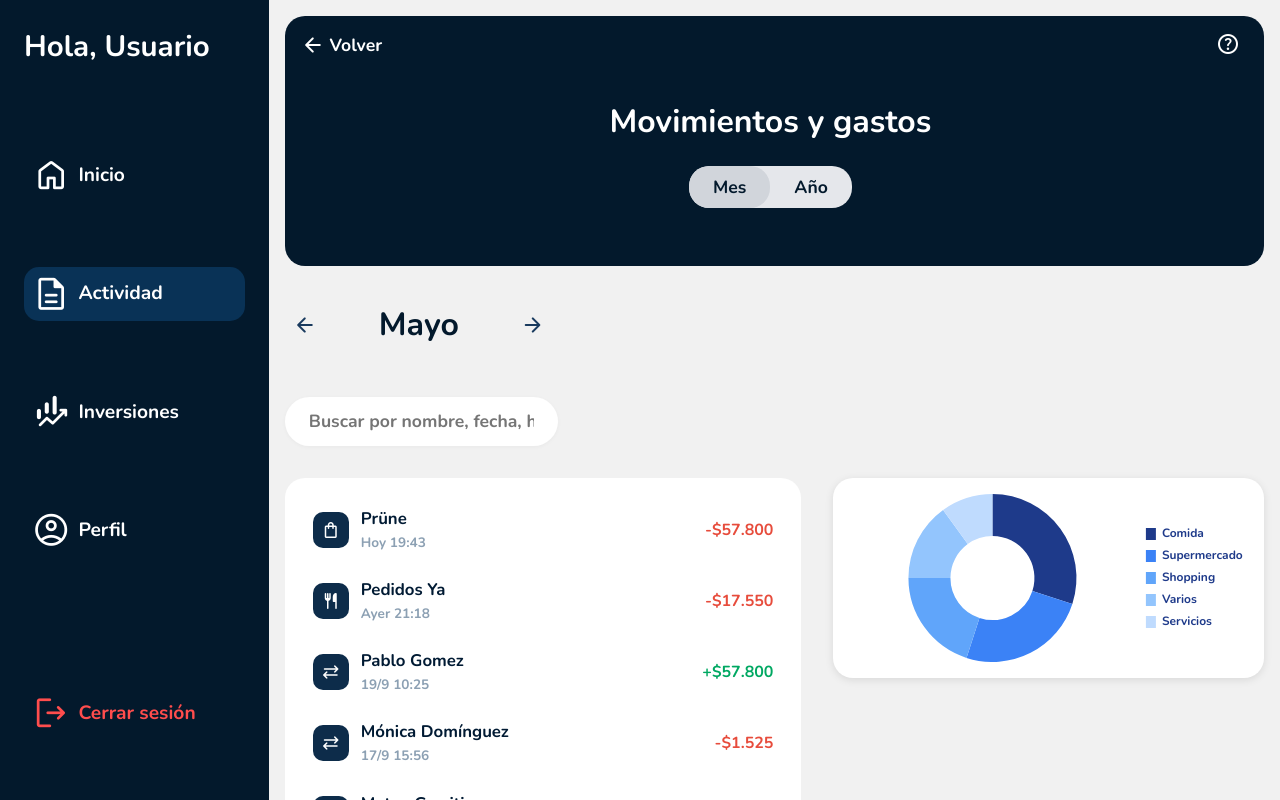
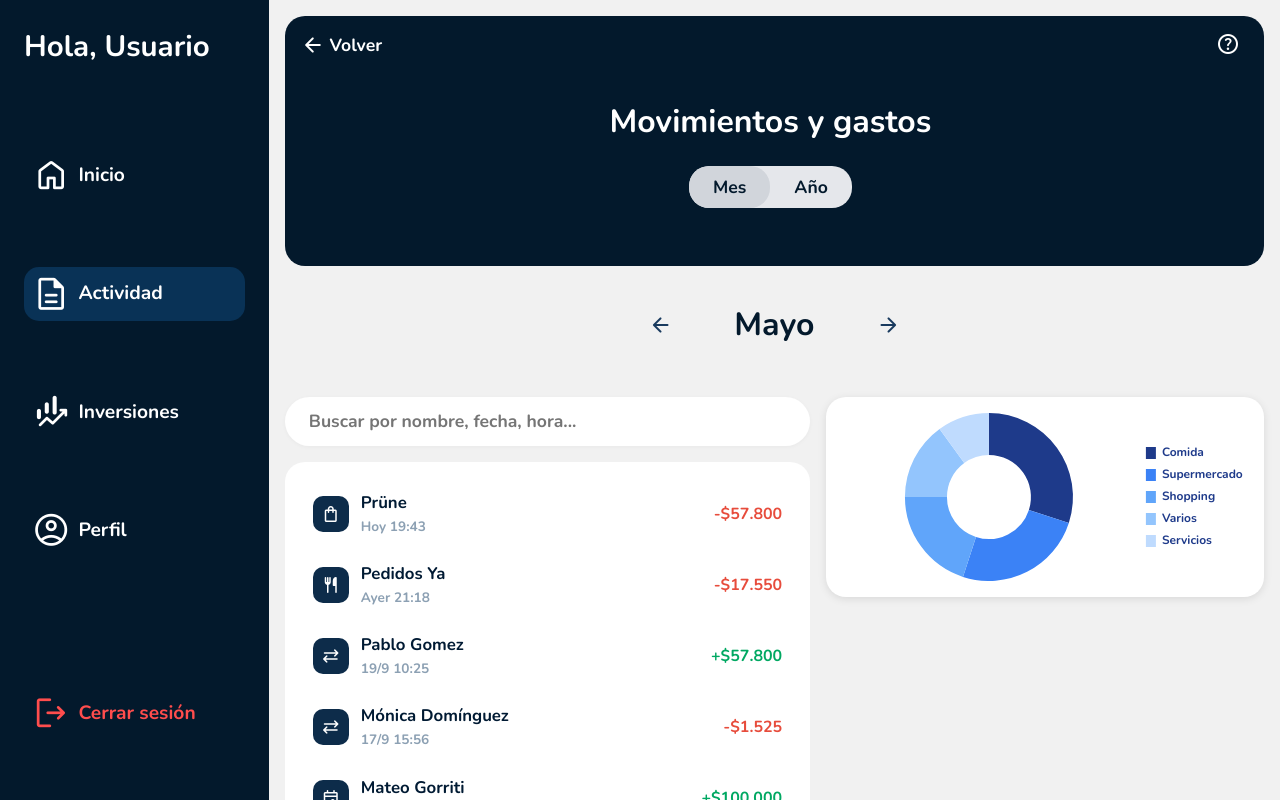
Before and after one commit to Lchiossone2004/TP_HCI, a Vue app in the folder tp-hci-g3/: page /actividad in a window 1280 px wide. Shown: the top 800 px of the page. Built offline with nearby package versions, Linux system fonts and the light colour scheme.

Commit message:
Update MovementsAndSpendings.vue

```diff
--- a/tp-hci-g3/src/pages/MovementsAndSpendings.vue
+++ b/tp-hci-g3/src/pages/MovementsAndSpendings.vue
@@ -39,17 +39,16 @@
           </button>
         </template>
       </div>
-      <!-- Buscador (opcional, si lo quieres como en la imagen) -->
-      <div class="search-row">
-        <input
-          v-model="search"
-          class="search-input"
-          placeholder="Buscar por nombre, fecha, hora..."
-        />
-      </div>
       <!-- Sección de actividades y gráfico -->
       <div class="bottom-section">
         <div class="activity-col">
+          <div class="search-row">
+            <input
+              v-model="search"
+              class="search-input"
+              placeholder="Buscar por nombre, fecha, hora..."
+            />
+          </div>
           <Activity :activities="filteredActivities" />
         </div>
         <div class="chart-col">
@@ -142,7 +141,7 @@ const filteredActivities = computed(() => {
     min-height: 100vh;
     background-color: #F1F1F1;
     display: flex;
-    align-items: flex-start;
+    align-items: center;
     flex-direction: column;
     gap: 1rem;
     box-sizing: border-box;
@@ -279,7 +278,7 @@ const filteredActivities = computed(() => {
     }
     .bottom-section {
         display: flex;
-        gap: 2rem;
+        gap: 1rem;
         width: 100%;
         max-width: 1200px;
     }
```
